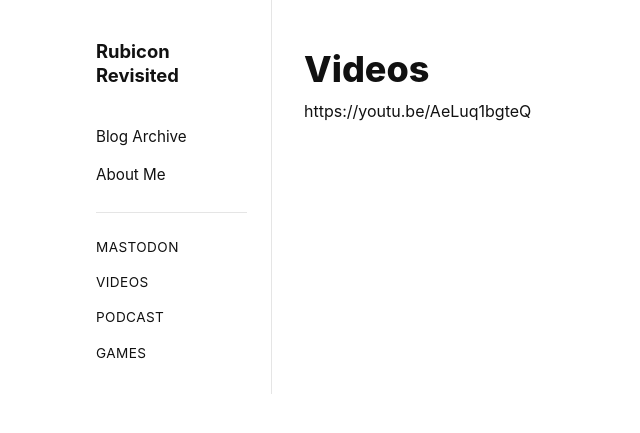
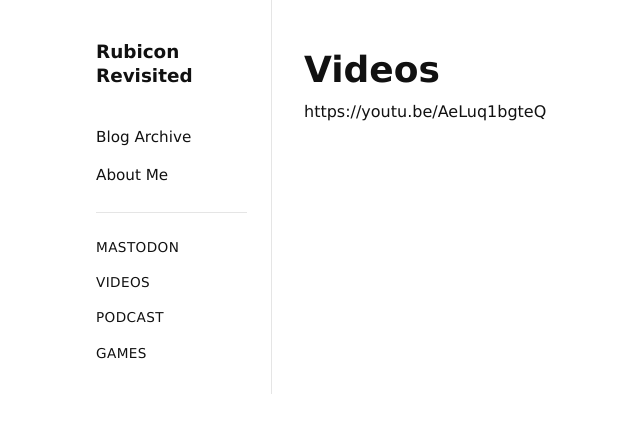
Before and after one commit to StepanJiri/stepankarasek.github.io, a Jekyll site: the page built from videos.md, in a window 1280 px wide. Shown: the top 433 px of the page, without its empty margins (88-728 px from the left). Built offline with Jekyll 4.4.1, drawn with Linux system fonts in a browser that asks for light colours.

Commit message:
Update style.css

```diff
--- a/assets/css/style.css
+++ b/assets/css/style.css
@@ -27,7 +27,7 @@ body {
   margin: 0;
   background: var(--bg);
   color: var(--fg);
-  font-family: -apple-system, BlinkMacSystemFont, "Helvetica Neue", Arial, sans-serif;
+  font-family: Verdana, Geneva, sans-serif;
   line-height: 1.6;
 }
 
```
